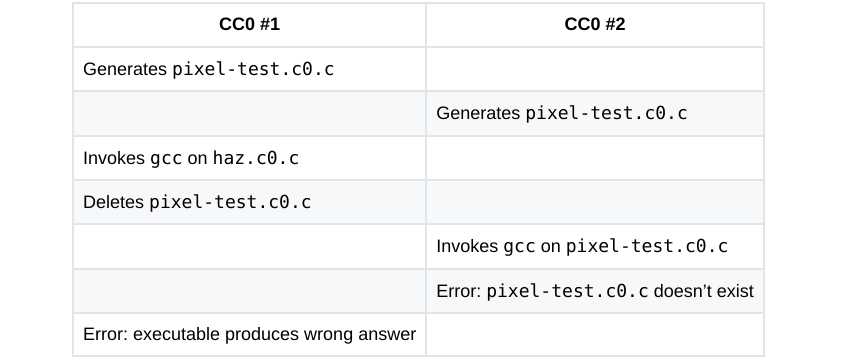
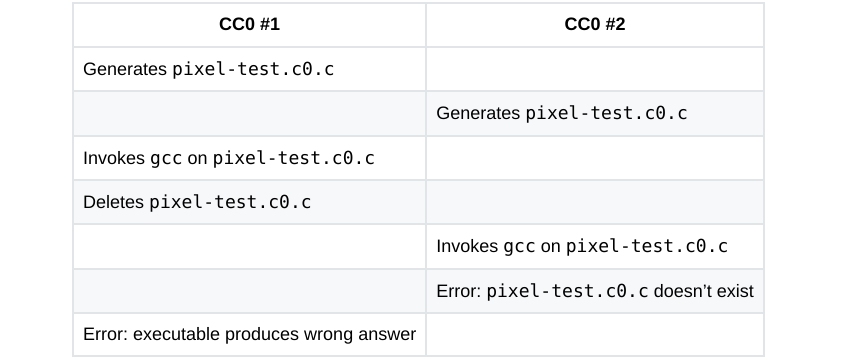
Before and after one commit to ishantheperson/ishantheperson.github.io, a Jekyll site: the page built from _posts/2021-01-17-c0-spring21.md, in a window 1280 px wide and 900 px high, scrolled down 8453 px. Shown: the part 113-472 px from the top of the window, without its empty margins (208-1071 px from the left). Built offline with Jekyll 4.4.1, drawn with Linux system fonts in a browser that asks for light colours.

Commit message:
Fixed wrong filename in example

```diff
--- a/_posts/2021-01-17-c0-spring21.md
+++ b/_posts/2021-01-17-c0-spring21.md
@@ -334,7 +334,7 @@ into the Summer or Fall 2021 release.
    | ----------------------- | --------------- |
    | Generates `pixel-test.c0.c`      |                    |
    |                         | Generates `pixel-test.c0.c` |
-   | Invokes `gcc` on `haz.c0.c` |               |
+   | Invokes `gcc` on `pixel-test.c0.c` |               |
    | Deletes `pixel-test.c0.c`        |                 |
    |                           | Invokes `gcc` on `pixel-test.c0.c` |
    |                         | Error: `pixel-test.c0.c` doesn't exist |
```
